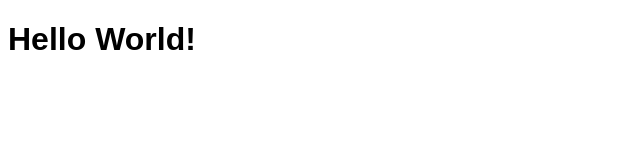
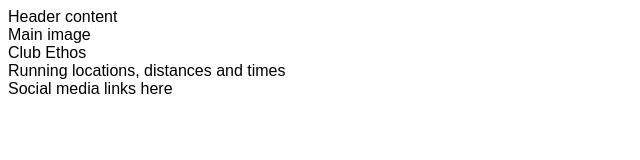
Before and after one commit to Elvira-94/love-running, a plain HTML site: page index.html in a window 1280 px wide. Shown: the whole page, without its empty margins (0-640 px from the left). Drawn offline with Linux system fonts and the light colour scheme.

Commit message:
Add core structure for home page

```diff
--- a/index.html
+++ b/index.html
@@ -11,6 +11,18 @@
     <title>Love Running</title>
 </head>
 <body>
-    <h1>Hello World!</h1>
+    <header>Header content</header>
+    <section>
+        Main image
+    </section>
+    <section>
+        Club Ethos
+    </section>
+    <section>
+        Running locations, distances and times
+    </section>
+    <footer>
+        Social media links here
+    </footer>
 </body>
 </html>
```
